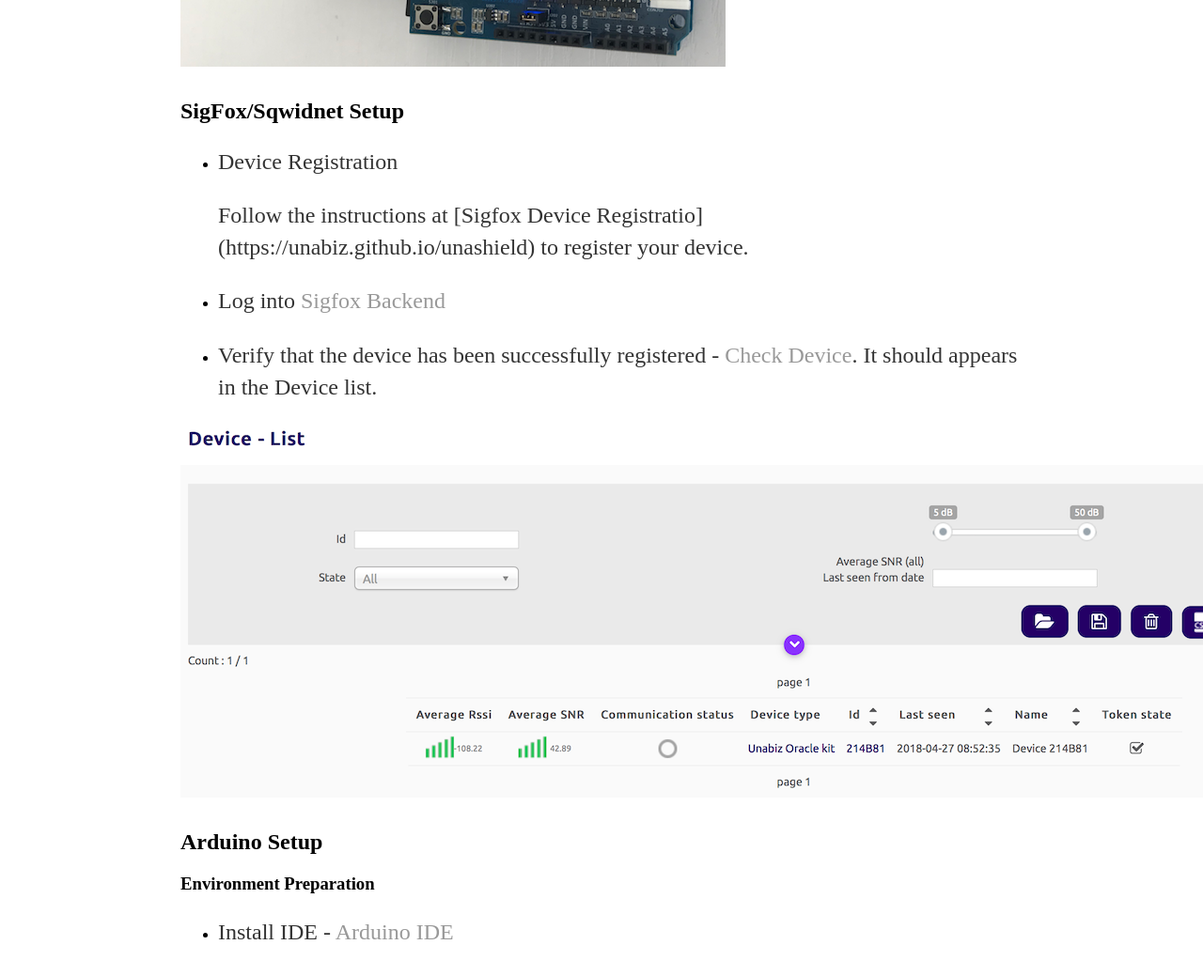
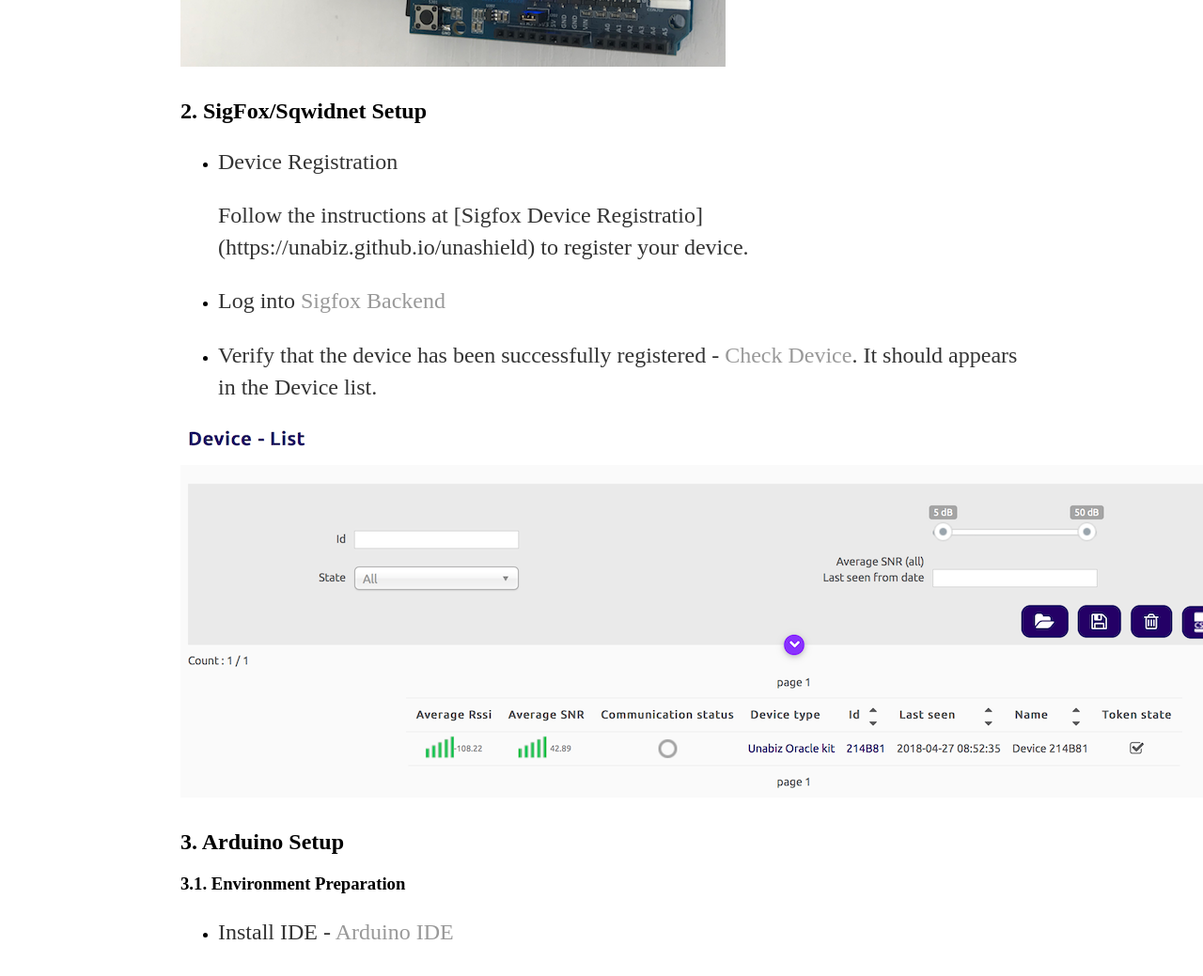
Before and after one commit to rennay/rennay.github.io, a Jekyll site: the page built from 2018-04-27-arduino-sqwidnet.md, in a window 1280 px wide and 1400 px high, scrolled down 2141 px. Shown: the part 155-1194 px from the top of the window at 94% size. Built offline with Jekyll 4.4.1, drawn with Linux system fonts in a browser that asks for light colours; our own code applies the rules of GitHub Pages for plain Markdown files; some of the changed text lies outside the part shown.

```diff
--- a/2018-04-27-arduino-sqwidnet.md
+++ b/2018-04-27-arduino-sqwidnet.md
@@ -1,7 +1,7 @@
 
 # How to send a SigFox message using Sqwidnet Unashield and Arduino UNO
 
-## Hardware Setup
+## 1. Hardware Setup
 
 * Arduino Uno
 
@@ -25,7 +25,7 @@ You will need a USB Type A - Type B cable.  Type A goes into your computer USB p
 
 ![Alt text](/sigfox/images/arduino_unashield_usb.png "Arduino + Unashield + USB")
 
-## SigFox/Sqwidnet Setup
+## 2. SigFox/Sqwidnet Setup
 
 *  Device Registration
 
@@ -37,9 +37,9 @@ You will need a USB Type A - Type B cable.  Type A goes into your computer USB p
 
 ![Alt text](/sigfox/images/backend_sigfox_device_list.png "Sigfox Backend Device List")
 
-## Arduino Setup
+## 3. Arduino Setup
 
-### Environment Preparation
+### 3.1. Environment Preparation
 
 * Install IDE - [Arduino IDE](https://www.arduino.cc/en/Main/Software)
 
@@ -91,7 +91,7 @@ void loop() {
 
 * Check device - you should see a flashing LED
 
-### Turn on LED
+### 3.2. Turn on LED
 
 * Make the following code change:
 
@@ -108,7 +108,7 @@ void loop() {
 
 * Check device - LED should be on
 
-### Turn off LED
+### 3.3. Turn off LED
 
 * Make the following code change:
 
```
Also changed, not shown: other parts of 2018-04-27-arduino-sqwidnet.md (+2 -2 lines).
